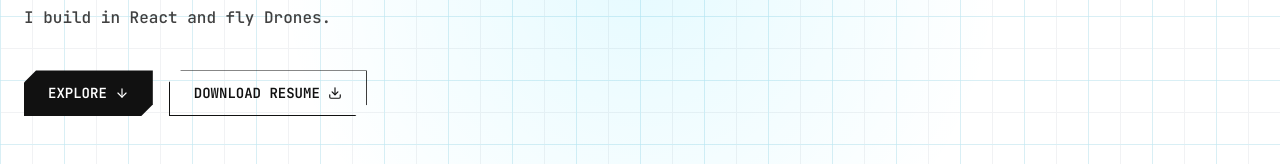
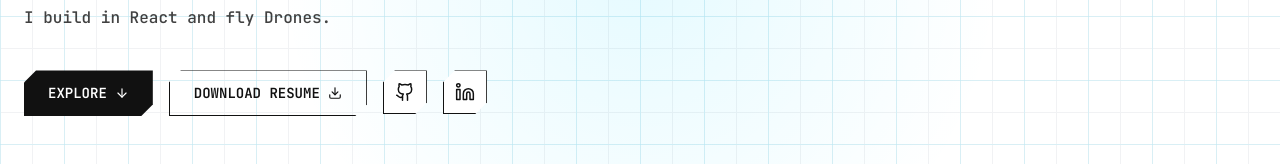
Before and after one commit to mjcaniceto/portfolio, a React (Vite) app: page / in a window 1280 px wide. Shown: the part 432-596 px from the top of the page. Built offline with nearby package versions, Linux system fonts and the light colour scheme; no server answers.

Commit message:
Added Github and LinkedIn links

```diff
--- a/src/data/profile.js
+++ b/src/data/profile.js
@@ -7,4 +7,6 @@ export const PROFILE = {
   email: "mjcaniceto@gmail.com",
   availability: "Open to contract and full-time positions.",
   avatar: mjPortrait,
+  github: "https://github.com/mjcaniceto",
+  linkedIn: "https://www.linkedin.com/in/mj-aniceto",
 };
--- a/src/sections/Hero.jsx
+++ b/src/sections/Hero.jsx
@@ -1,6 +1,6 @@
 import React, { useRef, useState, useEffect } from "react";
 import { motion, AnimatePresence } from "framer-motion";
-import { ArrowDown, Download, Camera, X, Eye } from "lucide-react";
+import { ArrowDown, Download, Camera, X, Eye, Github, Linkedin } from "lucide-react";
 import { useSound } from "../hooks/SoundContext.jsx";
 import { generateResumePdf } from "../utils/generateResume.js";
 import { PROFILE } from "../data/profile.js";
@@ -193,6 +193,40 @@ export default function Hero({ experiences, skills, certifications }) {
           >
             DOWNLOAD RESUME <Download size={14} />
           </button>
+
+          {/* GitHub */}
+          <a
+            href={PROFILE.github}
+            target="_blank"
+            rel="noopener noreferrer"
+            onClick={playClick}
+            aria-label="GitHub"
+            title="GitHub"
+            className="group w-11 h-11 flex items-center justify-center border border-ink bg-paper text-ink hover:bg-ink hover:text-paper hover:border-ink transition-all duration-200 chamfer"
+          >
+            <Github
+              size={20}
+              strokeWidth={1.8}
+              className="group-hover:scale-110 transition-transform"
+            />
+          </a>
+
+          {/* LinkedIn */}
+          <a
+            href={PROFILE.linkedIn}
+            target="_blank"
+            rel="noopener noreferrer"
+            onClick={playClick}
+            aria-label="LinkedIn"
+            title="LinkedIn"
+            className="group w-11 h-11 flex items-center justify-center border border-ink bg-paper text-ink hover:bg-cyan hover:text-ink hover:border-cyan transition-all duration-200 chamfer"
+          >
+            <Linkedin
+              size={20}
+              strokeWidth={1.8}
+              className="group-hover:scale-110 transition-transform"
+            />
+          </a>
         </motion.div>
       </div>
 
```
